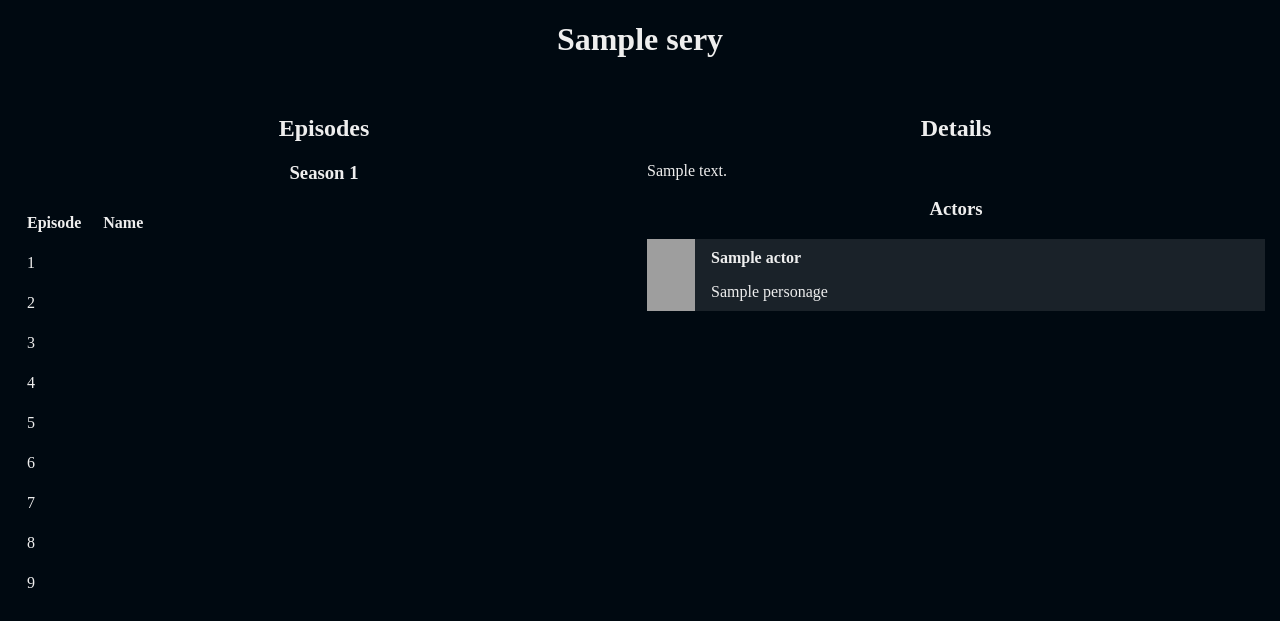
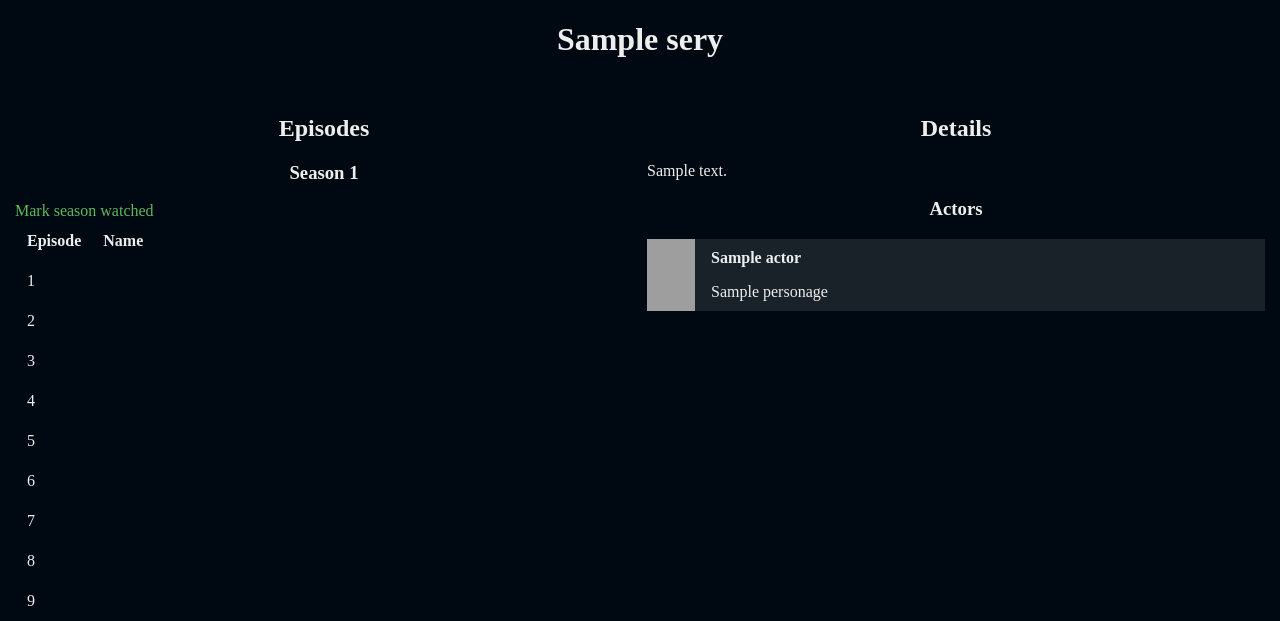
Before and after one commit to MartijnBraam/webcine, a Flask app: template webcine/templates/series-details.html in a window 1280 px wide. Shown: the part 48-669 px from the top of the page. Run offline with Flask 2, Linux system fonts and the light colour scheme; the template is opened without the code that fills it: most values are stand-ins (such as "Sample title", 1, 10 or a date in 2020); parts of the project's set-up code (start-up, migrations or seed data) failed here and were passed over; grey boxes are pictures that could not be loaded.

Commit message:
Added "Mark season watched" button

```diff
--- a/webcine/controller/views.py
+++ b/webcine/controller/views.py
@@ -124,13 +124,13 @@ def mark_hidden(media_id):
     return redirect(url_for('homepage'))
 
 
-@app.route('/mark-season-watched/<int:media_id>')
+@app.route('/mark-season-watched/<int:season_id>')
 @auth.login_required
-def mark_season_watched(media_id):
+def mark_season_watched(season_id):
     """ This function does horrible things to your mysql. (n*2)+3 queries"""
     user = auth.get_logged_in_user()
-    media = Media.get(Media.id == media_id)
-    episodes = list(Media.select().where(Media.series == media.series and Media.season == media.season))
+    season = Season.get(Season.id == season_id)
+    episodes = list(Media.select().where(Media.series == season.series and Media.season == season))
     for episode in episodes:
         try:
             info = WatchInfo().get(WatchInfo.user == user and WatchInfo.media == episode)
--- a/webcine/static/style/style.css
+++ b/webcine/static/style/style.css
@@ -287,6 +287,9 @@ table th {
   padding: 10px;
   text-align: left;
 }
+.text-center {
+  text-align: center;
+}
 section.actor {
   background: rgba(255, 255, 255, 0.1);
   width: 100%;
--- a/webcine/static/style/style.less
+++ b/webcine/static/style/style.less
@@ -288,6 +288,9 @@ table {
     text-align: left;
   }
 }
+.text-center {
+  text-align: center;
+}
 
 section.actor {
   background: @panel-color;
--- a/webcine/templates/series-details.html
+++ b/webcine/templates/series-details.html
@@ -7,6 +7,8 @@
             <h2>Episodes</h2>
             {% for season in seasons %}
                 <h3>Season {{ season.number }}</h3>
+                <a href="{{ url_for('mark_season_watched', season_id=season.id) }}" class="text-center">Mark season
+                    watched</a>
                 <table class="episode-table">
                     <tr>
                         <th>Episode</th>
```
